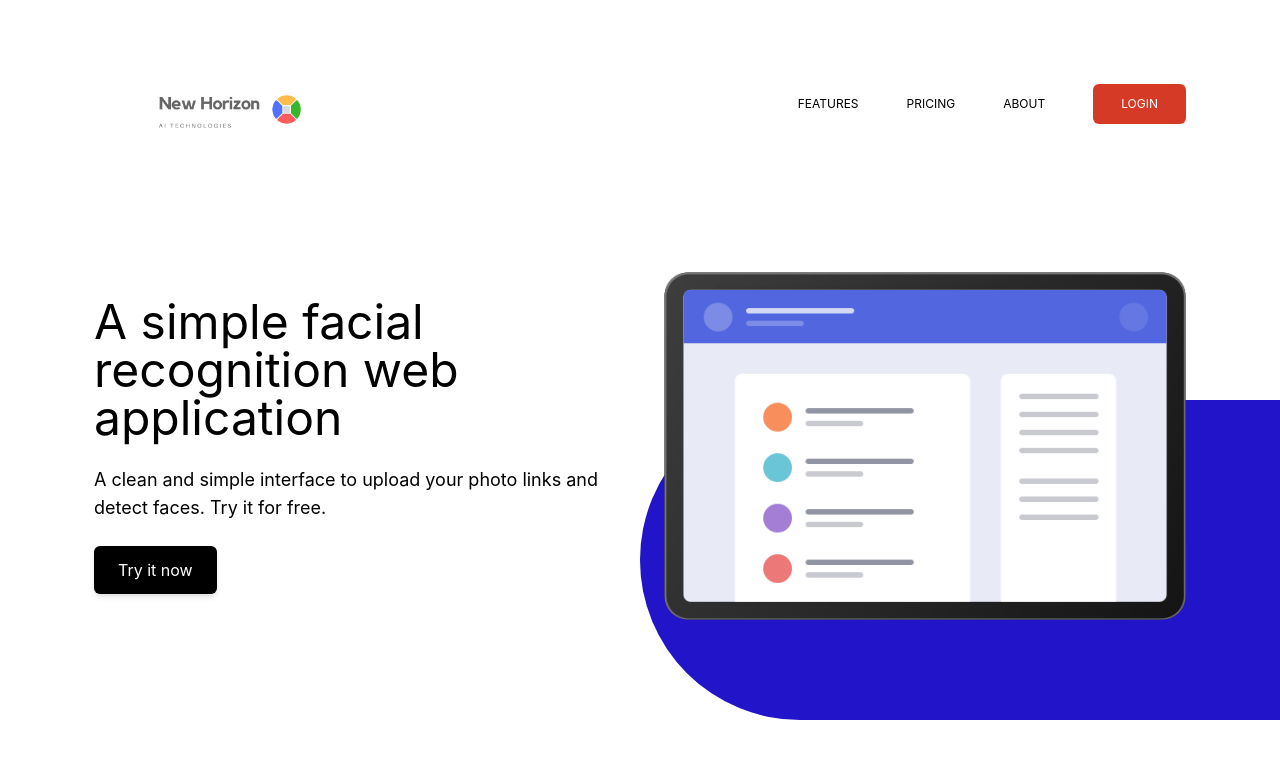
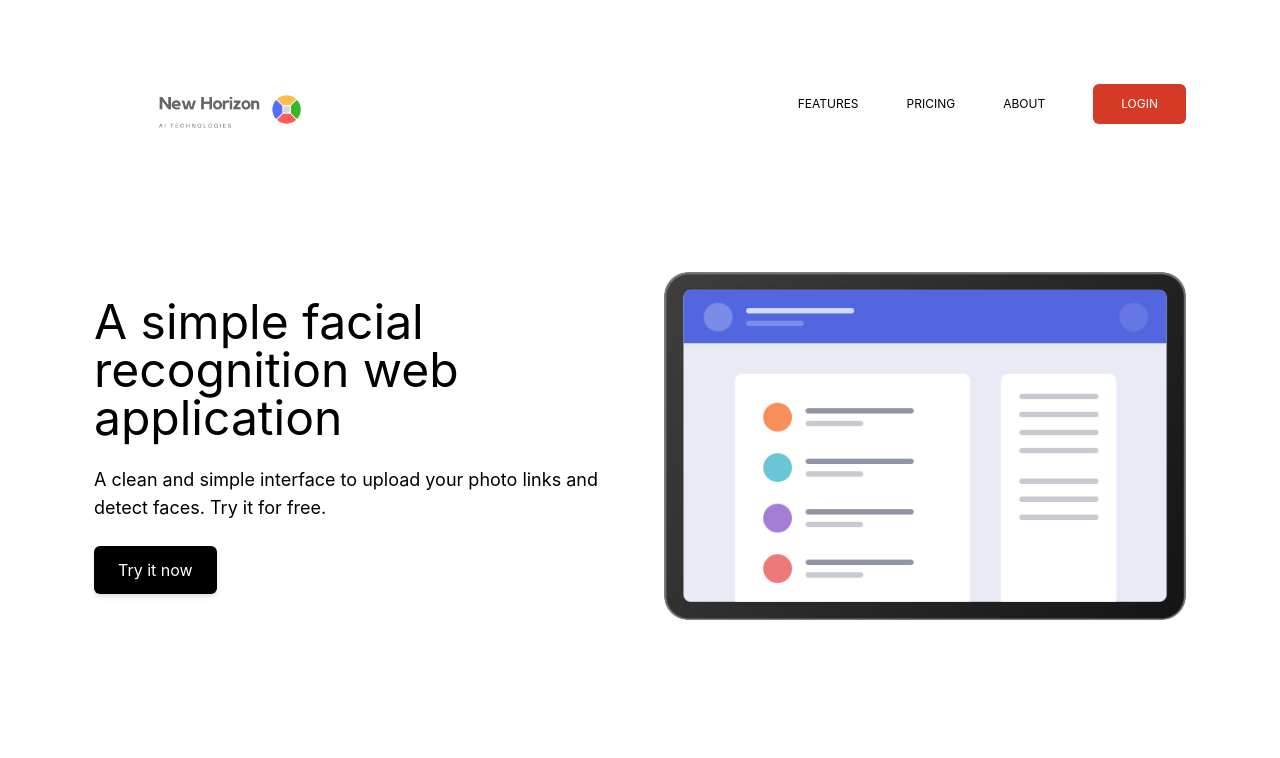
Before and after one commit to JRPerezJr/react-facial-recognition-landing-page, a React (Create React App) app: page / in a window 1280 px wide. Shown: the top 758 px of the page. Built offline with nearby package versions, Linux system fonts and the light colour scheme.

Commit message:
passed in twClass

```diff
--- a/src/components/rounded-rectangle/rounded-rectangle.component.js
+++ b/src/components/rounded-rectangle/rounded-rectangle.component.js
@@ -1,5 +1,3 @@
-export const RoundedRectangleComponent = () => {
-  return (
-    <div className="hidden md:block overflow-hidden bg-light-blue rounded-l-full absolute h-80 w-2/4 top-32 right-0 lg:-bottom-28 lg:-right-26" />
-  );
+export const RoundedRectangleComponent = ({ twClass }) => {
+  return <div className={twClass} />;
 };
```
